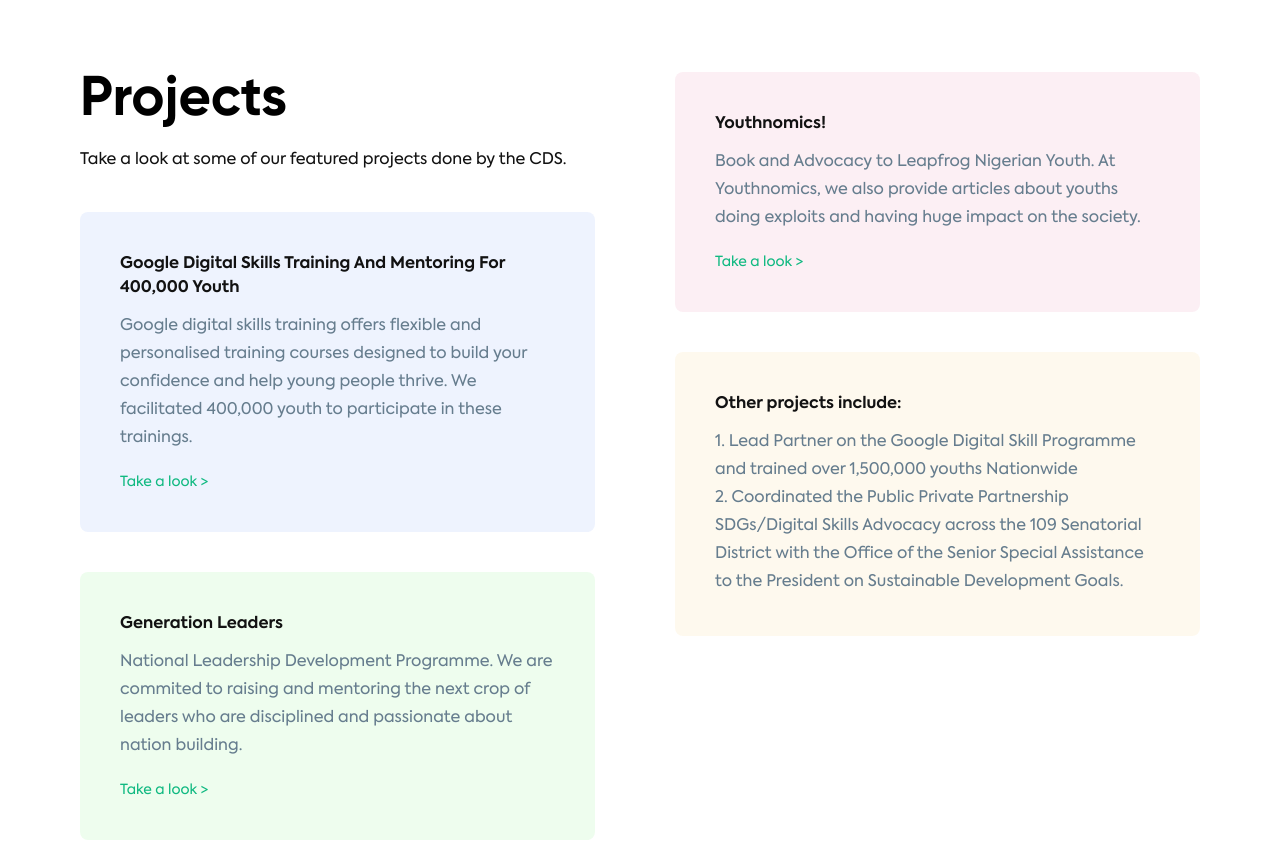
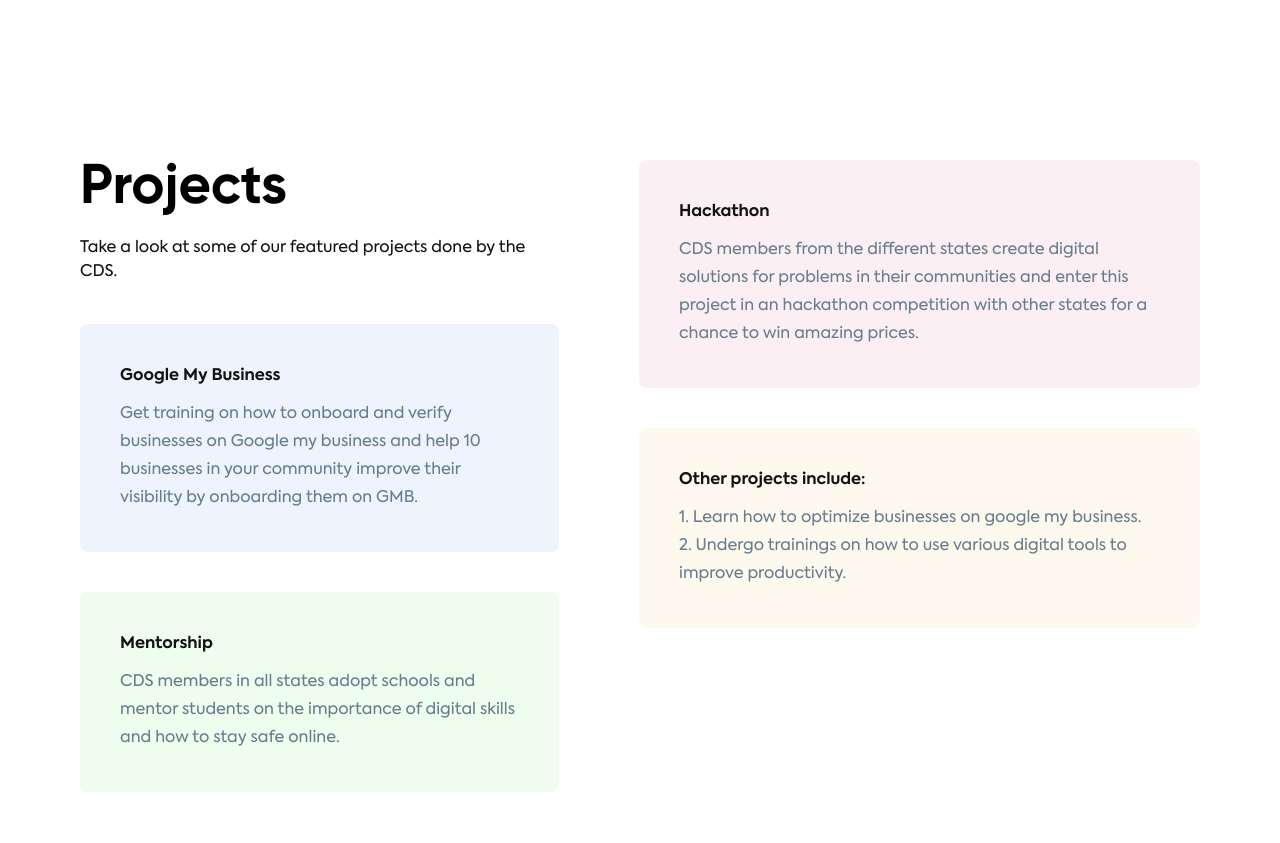
Before and after one commit to a-ayomide/DoDeellandingpageDEV, a Gatsby site: page / in a window 1280 px wide. Shown: the part 1420-2263 px from the top of the page. Built offline with nearby package versions, Linux system fonts and the light colour scheme; Gatsby itself is replaced by a stand-in of ours.

Commit message:
updated toast msg and project content

```diff
--- a/src/components/Form/InterestForm.js
+++ b/src/components/Form/InterestForm.js
@@ -30,7 +30,7 @@
             if (form.name.length < 3) return toast.update(id,{ render:"The name must be at least 3 characters!", type:"error",isLoading:false, position: "top-center", autoClose: true, toastId: customId});
             const response = await axios.post(`${api}/apply`, form)
                 if (response.data.success === true) {
-                    toast.update(id, { render:"Thank you for showing interest, kindly contact the Schedule Officer", type:"success", isLoading:false, position:"top-center", autoClose:true, toastId: customId });
+                    toast.update(id, { render:"Thank you for showing interest, kindly check your email for more info.", type:"success", isLoading:false, position:"top-center", autoClose:true, toastId: customId });
                     setTimeout(() => window.location.reload(false), 3000);
                 }
 
--- a/src/components/Projects/Projects.js
+++ b/src/components/Projects/Projects.js
@@ -5,7 +5,7 @@
 
 export default function Projects() {
     return (
-        <div className='flex flex-col sm:flex-row sm:space-x-20 sm:my-10'>
+        <div className='flex flex-col sm:flex-row sm:space-x-20 mt-5 sm:mt-32 sm:my-10'>
             <div id='left-col' className=' mt-10'>
                 <div>
                     <Fade up>
@@ -20,22 +20,20 @@
 
                 <Zoom>
                     <div id='purple-card' className='mt-10 px-10 py-10'>
-                        <h2 id='card-header' className='font-bold'>Google Digital Skills Training And Mentoring For 400,000 Youth</h2>
-                        <p id='card-text' className='mt-3 leading-7'>Google digital skills training offers  flexible and personalised training courses designed
-                        to build your confidence and help young people thrive. We facilitated 400,000 youth to participate in these trainings.
-                        </p>
-                        <a href="https://bit.ly/mtgng" target="__blank"><div className='text-green-500 text-sm font-normal mt-5'>Take a look &gt;</div></a>
+                        <h2 id='card-header' className='font-bold'>Google My Business</h2>
+                        <p id='card-text' className='mt-3 leading-7'>Get training on how to onboard and verify businesses on Google my business
+                        and help 10 businesses in your community improve their visibility by onboarding them on GMB.</p>
+                        {/* <a href="https://bit.ly/mtgng" target="__blank"><div className='text-green-500 text-sm font-normal mt-5'>Take a look &gt;</div></a> */}
                     </div>
                 </Zoom>
 
                 <Zoom>
                 <div id='green-card' className='mt-10 px-10 py-10'>
-                    <h2 id='card-header' className='font-bold'>Generation Leaders</h2>
-                    <p id='card-text' className='mt-3 leading-7'>National Leadership Development Programme.
-                        We are commited to raising and mentoring the next crop of leaders who are disciplined and
-                        passionate about nation building.
+                    <h2 id='card-header' className='font-bold'>Mentorship</h2>
+                    <p id='card-text' className='mt-3 leading-7'>CDS members in all states adopt schools and mentor students on the importance of
+                    digital skills and how to stay safe online.
                     </p>
-                    <a href="https://genleaders.ng" target="__blank"><div className='text-green-500 text-sm font-normal mt-5'>Take a look &gt;</div></a>
+                    {/* <a href="https://genleaders.ng" target="__blank"><div className='text-green-500 text-sm font-normal mt-5'>Take a look &gt;</div></a> */}
                 </div>
                 </Zoom>
 
@@ -45,20 +43,18 @@
             <div id='right-col'>
                 <Zoom>
                     <div id='pink-card' className='mt-10 px-10 py-10'>
-                            <h2 id='card-header' className='font-bold'>Youthnomics!</h2>
-                            <p id='card-text' className='mt-3 leading-7'>Book and Advocacy to Leapfrog Nigerian Youth. At Youthnomics, we also provide articles
-                            about youths doing exploits and having huge impact on the society.
+                            <h2 id='card-header' className='font-bold'>Hackathon</h2>
+                            <p id='card-text' className='mt-3 leading-7'>CDS members from the different states create digital solutions for problems in their communities and enter this project
+                            in an hackathon competition with other states for a chance to win amazing prices.
                             </p>
-                            <a href="https://youthnomics.com" target="__blank"><div className='text-green-500 text-sm font-normal mt-5'>Take a look &gt;</div></a>
+                            {/* <a href="https://youthnomics.com" target="__blank"><div className='text-green-500 text-sm font-normal mt-5'>Take a look &gt;</div></a> */}
                     </div>
                 </Zoom>
 
                 <Zoom>
                     <div id='yellow-card' className='mt-10 px-10 py-10'>
                         <h2 id='card-header' className='font-bold'>Other projects include:</h2>
-                        <p id='card-text' className='mt-3 leading-7'>1. Lead Partner on the Google Digital Skill Programme and trained over 1,500,000 youths
-                        Nationwide <br></br>2. Coordinated the Public Private Partnership SDGs/Digital Skills Advocacy across the 109 Senatorial District with the Office of the Senior Special
-                        Assistance to the President on Sustainable Development Goals.
+                        <p id='card-text' className='mt-3 leading-7'>1. Learn how to optimize businesses on google my business. <br></br>2. Undergo trainings on how to use various digital tools to improve productivity.
                         </p>
                     </div>
                 </Zoom>
```
